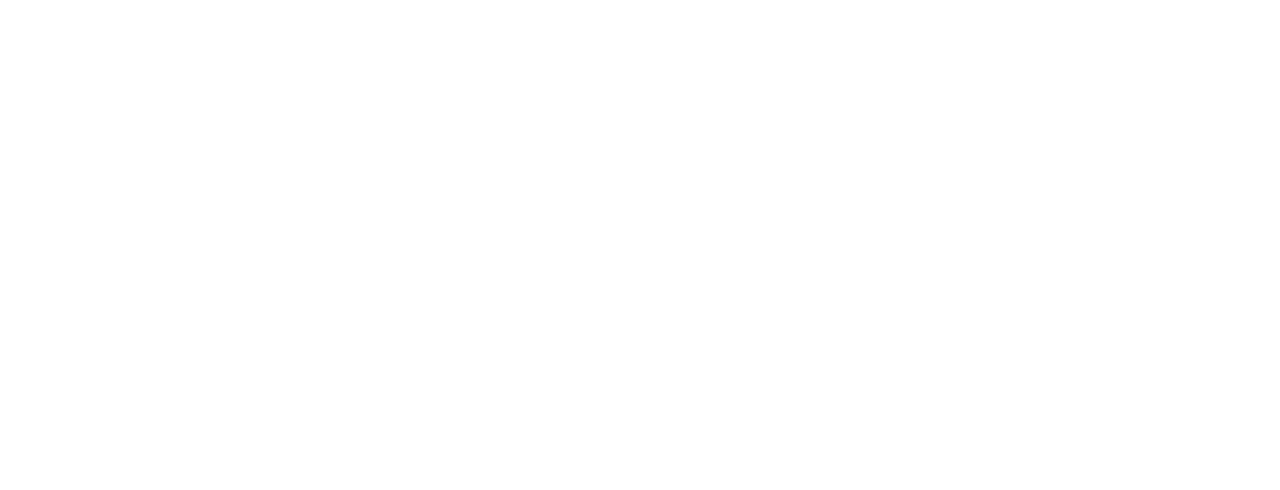
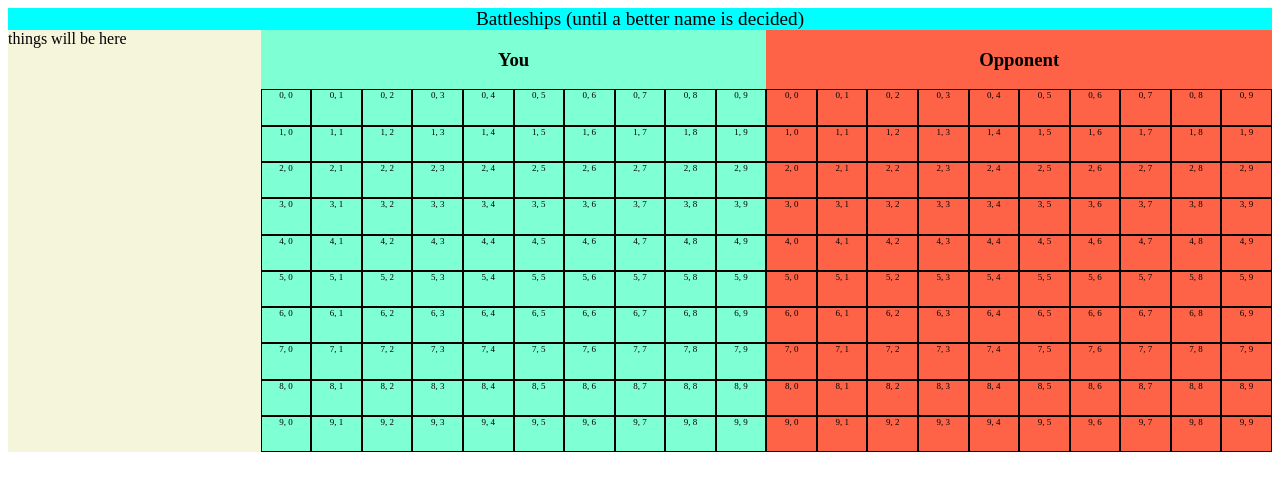
Before and after one commit to sydney-sisco/battleships, a website: page public/index.html in a window 1280 px wide. Drawn offline with nearby package versions, Linux system fonts and the light colour scheme.

Commit message:
basic game board set up using JQuery

```diff
--- a/public/index.html
+++ b/public/index.html
@@ -18,5 +18,13 @@
   <title>Battleships</title>
 </head>
 <body>
+  <header>Battleships (until a better name is decided)</header>
+  <aside>things will be here</aside>
+  <div class="game-board-container player">
+    <h3>You</h3>
+  </div>
+  <div class="game-board-container opponent">
+    <h3>Opponent</h3>
+  </div>
 </body>
 </html>
--- a/public/scripts/app.js
+++ b/public/scripts/app.js
@@ -1,3 +1,19 @@
+const BOARD_SIZE = 10;
+
 $(document).ready(function() {
   console.log('We\'re ready.');
+
+  createGameBoard($('.player'));
+  createGameBoard($('.opponent'));
 });
+
+
+const createGameBoard = ($element) => {
+
+  for(let i = 0; i < BOARD_SIZE; i++) {
+    for(let j = 0; j < BOARD_SIZE; j++) {
+      const $boardSquare = $('<div class="square"></div>').text(`${i}, ${j}`);
+      $($element).append($boardSquare);
+    }
+  }
+};
--- a/public/styles/main.css
+++ b/public/styles/main.css
@@ -4,3 +4,60 @@ html {
 *, *:before, *:after {
   box-sizing: inherit;
 }
+
+body {
+  display: flex;
+  flex-direction: row;
+  flex-wrap: wrap;
+}
+
+header {
+  text-align: center;
+  font-size: larger;
+
+  background-color: aqua;
+
+  width: 100%;
+}
+
+aside {
+  width: 20%;
+  background-color: beige;
+}
+
+.game-board-container {
+  width: 40%;
+  text-align: center;
+
+  display: flex;
+  flex-flow: row wrap;
+}
+
+.game-board-container h3 {
+  width: 100%;
+}
+
+.player {
+  background-color: #7FFFD4;
+}
+
+.opponent {
+  background-color: #ff6347;
+}
+
+.square {
+  position: relative;
+  width: 10%;
+  border: 1px solid black;
+  font-size: xx-small;
+}
+
+.square:after {
+  content: "";
+  display: block;
+  padding-bottom: 50%;
+}
+
+.square:hover {
+  background-color: white;
+}
```
